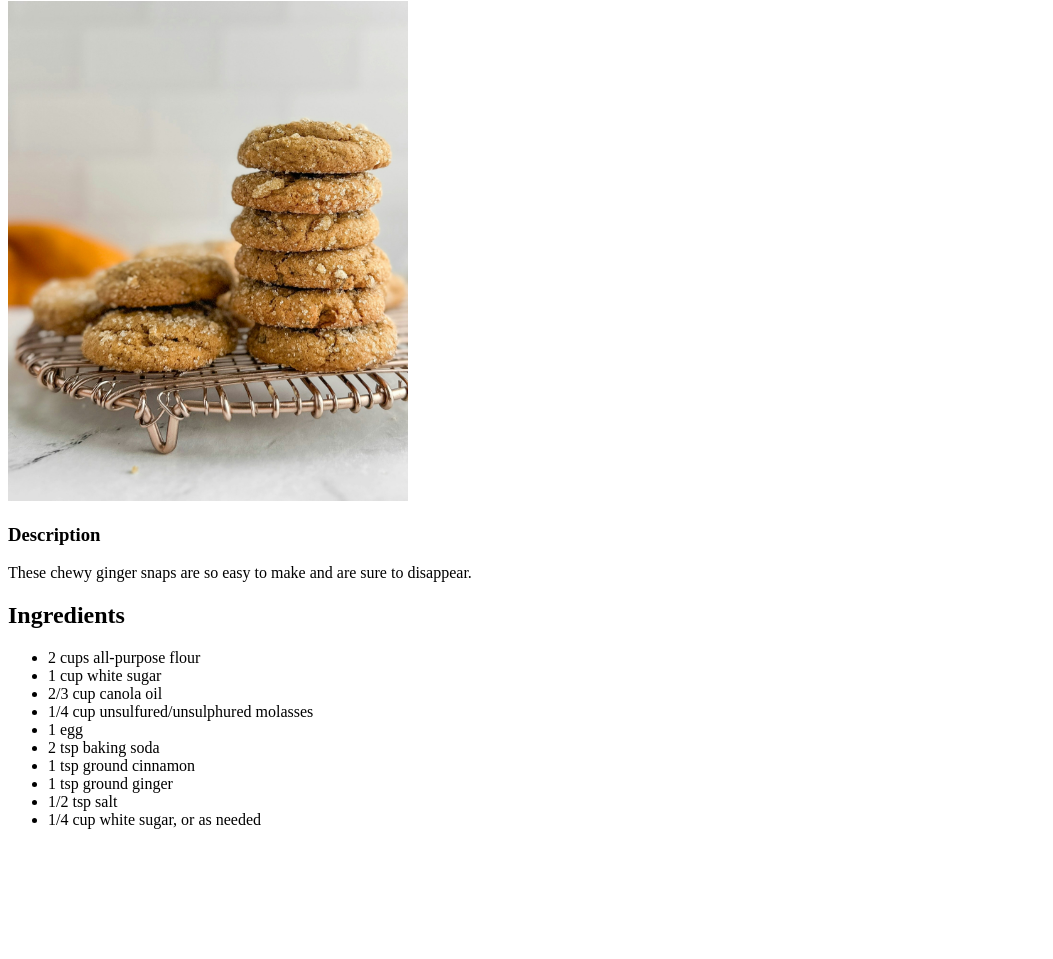
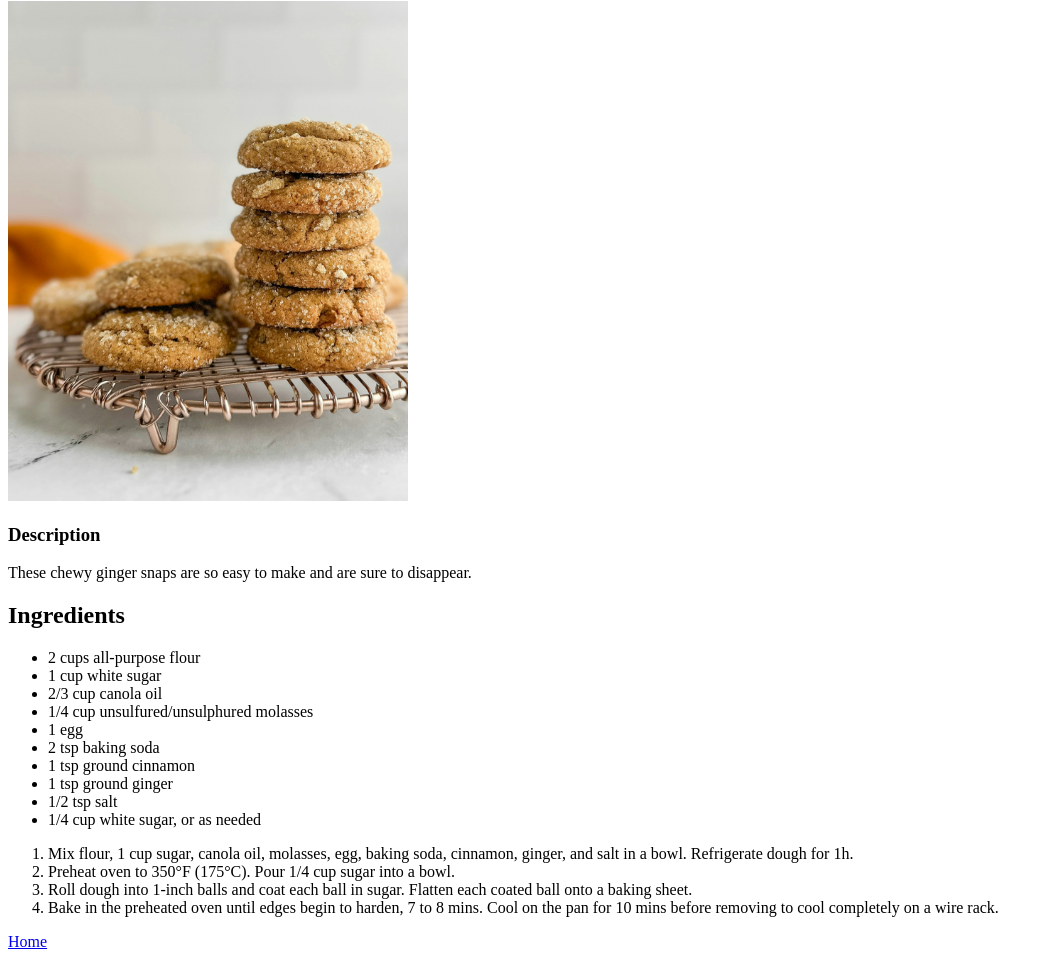
Before and after one commit to Forbidden-Rusake/odin-recipes, a plain HTML site: page recipes/ginger_snaps.html in a window 1280 px wide. Shown: the part 79-1038 px from the top of the page, without its empty margins (0-1053 px from the left). Before the commit the page ends 924 px from the top, so only its background shows below. Drawn offline with Linux system fonts and the light colour scheme.

```diff
--- a/recipes/ginger_snaps.html
+++ b/recipes/ginger_snaps.html
@@ -22,6 +22,13 @@
         <li>1/2 tsp salt</li>
         <li>1/4 cup white sugar, or as needed</li>
     </ul>
+    <ol>
+        <li>Mix flour, 1 cup sugar, canola oil, molasses, egg, baking soda, cinnamon, ginger, and salt in a bowl. Refrigerate dough for 1h.</li>
+        <li>Preheat oven to 350°F (175°C). Pour 1/4 cup sugar into a bowl.</li>
+        <li>Roll dough into 1-inch balls and coat each ball in sugar. Flatten each coated ball onto a baking sheet.</li>
+        <li>Bake in the preheated oven until edges begin to harden, 7 to 8 mins. Cool on the pan for 10 mins before removing to cool completely on a wire rack.</li>
+    </ol>
+    <a href="../index.html">Home</a>
 
 </body>
 </html>
```
